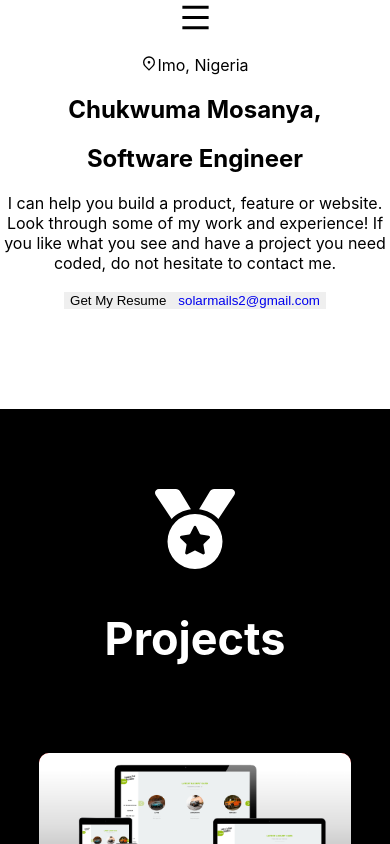
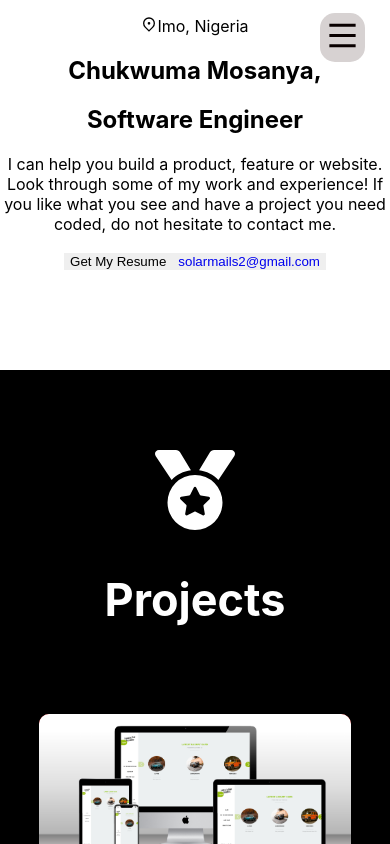
Before and after one commit to blase147/my_portfolio, a React (Create React App) app: page / in a window 390 px wide. Shown: the top 844 px of the page. Built offline with nearby package versions, Linux system fonts and the light colour scheme.

Commit message:
Add desktop responsiveness

```diff
--- a/src/components/navigation-bar/navigationBar.scss
+++ b/src/components/navigation-bar/navigationBar.scss
@@ -1,26 +1,18 @@
 @import './../scss/config';
 
-@media (min-width: 375px) and (max-width: 768px) and (min-resolution: 150dpi) and (orientation: portrait) {
 .navigation-bar-container {
-    display: flex;
-    justify-content: right;
-    position: relative;
-    top: -200px;
-    width: 100%;
-    margin-top: 0px;
-    background-color: #0ce02f;
-
+  position: absolute;
+  margin-top: -80px;
+  // width: 80%;
+  background-color: #e00c0c;
   .menu-icon {
-      background-color: #e00c0c;
     position: fixed;
-      top: 3px;
-      right: 10px;
-      left: auto;
+    top: 13px;
+    left: 300px;
     padding: 5px;
-      margin: 20px;
     background-color: #d7d2d2;
     color: rgb(9, 0, 0);
-      border-radius: 10px;
+    border-radius: 15px;
     margin-left: 20px;
     z-index: 2;
   }
@@ -51,6 +43,35 @@
     li a:visited {
       color: #fff;
     }
+  }
+}
+
+.desktop-nav-container {
+  box-sizing: border-box;
+  margin-top: 80px;
+  background-color: #fff;
+  width: 100%;
+  position: fixed;
+
+  .navigation-menu {
+    color: #060000;
+    display: flex;
+    flex-direction: row;
+    justify-content: right;
+    gap: 20px;
+    padding: 10px;
+    margin-right: 80px;
+
+    li {
+      font-weight: 500;
+
+      a {
+        color: #070000;
+      }
+    }
+
+    li a:visited {
+      color: #070000;
     }
   }
 }
```
Lines whose indentation alone changed are shown as unchanged.
